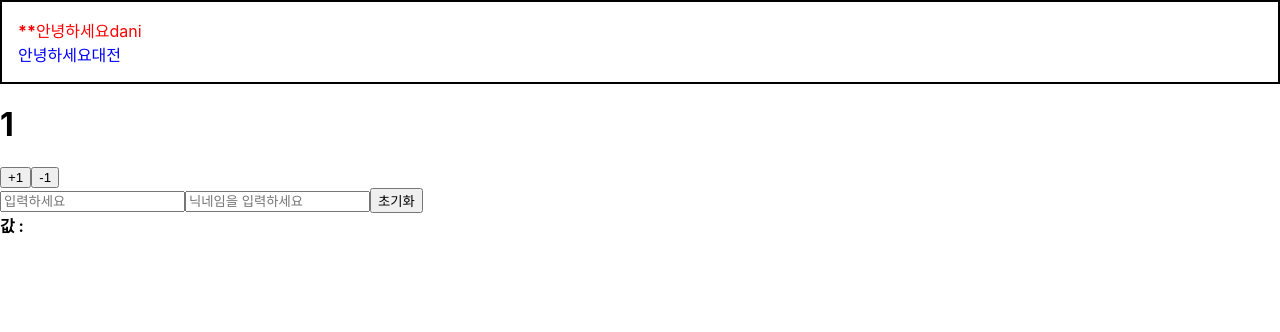
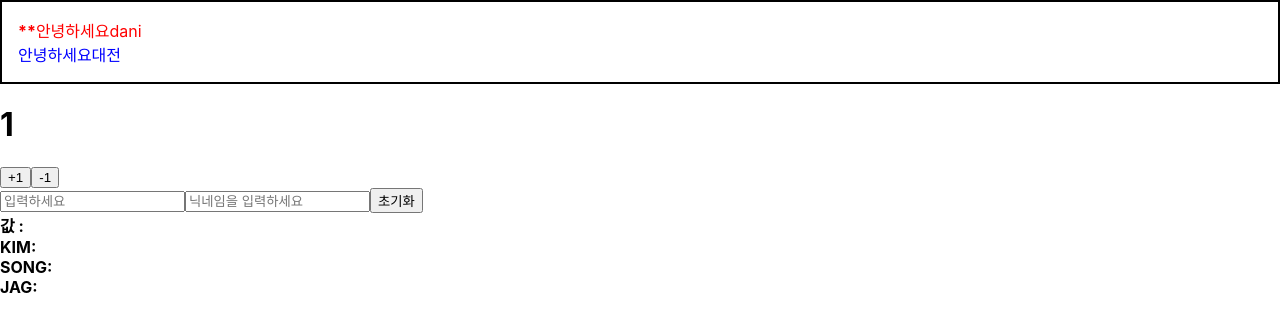
Before and after one commit to danimothman/react_tutorial, a React (Create React App) app: page / in a window 1280 px wide. Shown: the top 332 px of the page. Built offline with nearby package versions, Linux system fonts and the light colour scheme.

Commit message:
배열 랜더링 하기

```diff
--- a/src/App.js
+++ b/src/App.js
@@ -3,6 +3,7 @@ import Hello from './Hello';
 import Wrapper from './Wrapper';
 import Counter from './Counter'
 import InputSample from './InputSample'
+import UserList from './UserList'
 
 import './App.css';
 
@@ -16,6 +17,7 @@ function App() {
     </Wrapper>
     <Counter />
     <InputSample/>
+    <UserList/>
     </>
   );
 }
--- /dev/null
+++ b/src/UserList.js
@@ -0,0 +1,52 @@
+//배럴 렌더링 활용
+import React from 'react'
+
+const users = [
+    {
+        id:1,
+        username:"KIM",
+        email:"1@naver.com"
+    },
+    {
+        id:1,
+        username:"SONG",
+        email:"2@naver.com"
+    },
+    {
+        id:1,
+        username:"JAG",
+        email:"3@naver.com"
+    }
+]
+
+// function UserList(){
+//     return (
+//         <div>
+//             <div><b>{users[0].username}: </b><span>{users[0].email}</span></div>
+//             <div><b>{users[1].username}: </b><span>{users[1].email}</span></div>
+//             <div><b>{users[2].username}: </b><span>{users[2].email}</span></div>
+//         </div>
+//     )
+// }
+
+var User = ({user})=>{
+    return (
+        <div>
+            <b>{user.username}: </b><span>{users.email}</span>
+        </div>
+    )
+}
+
+function UserList(){
+    return (
+        <div>
+            <User user={users[0]} />
+            <User user={users[1]} />
+            <User user={users[2]} />
+        </div>
+    )
+}
+
+
+
+export default UserList;
```
